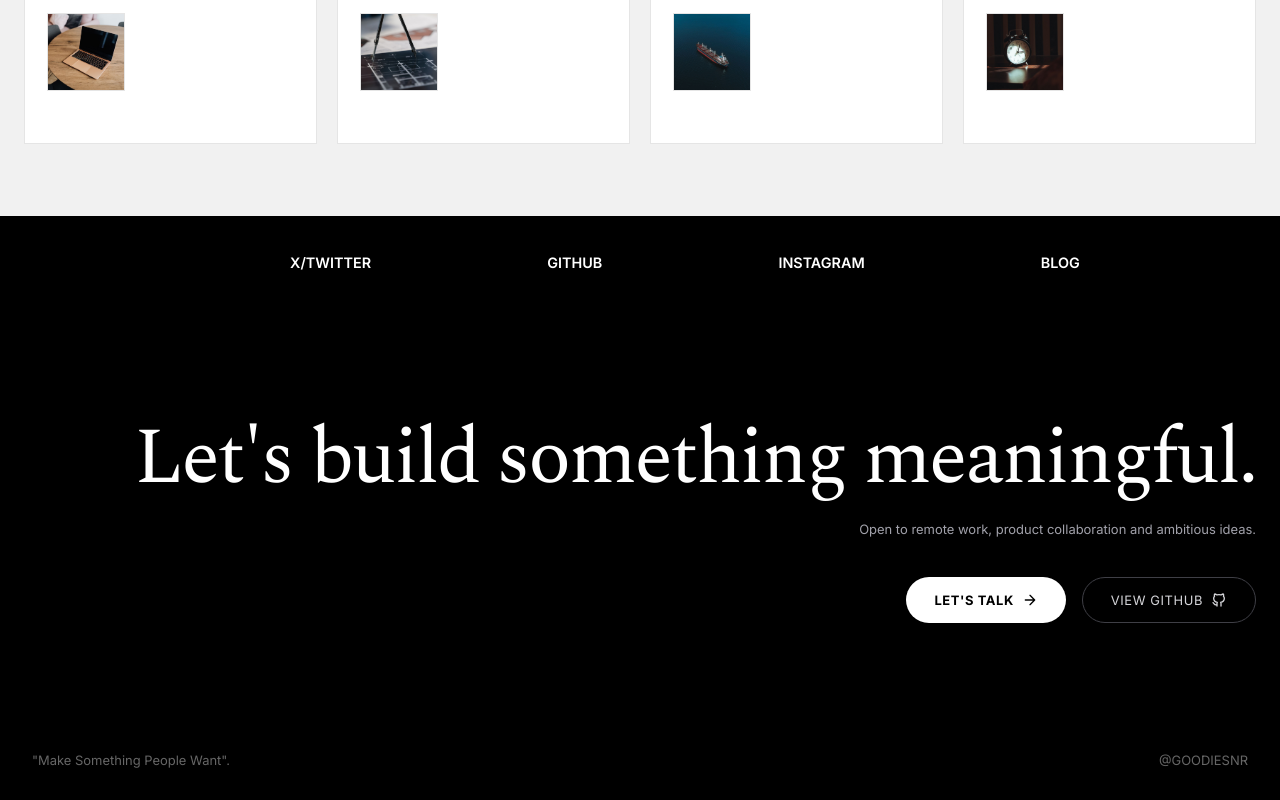
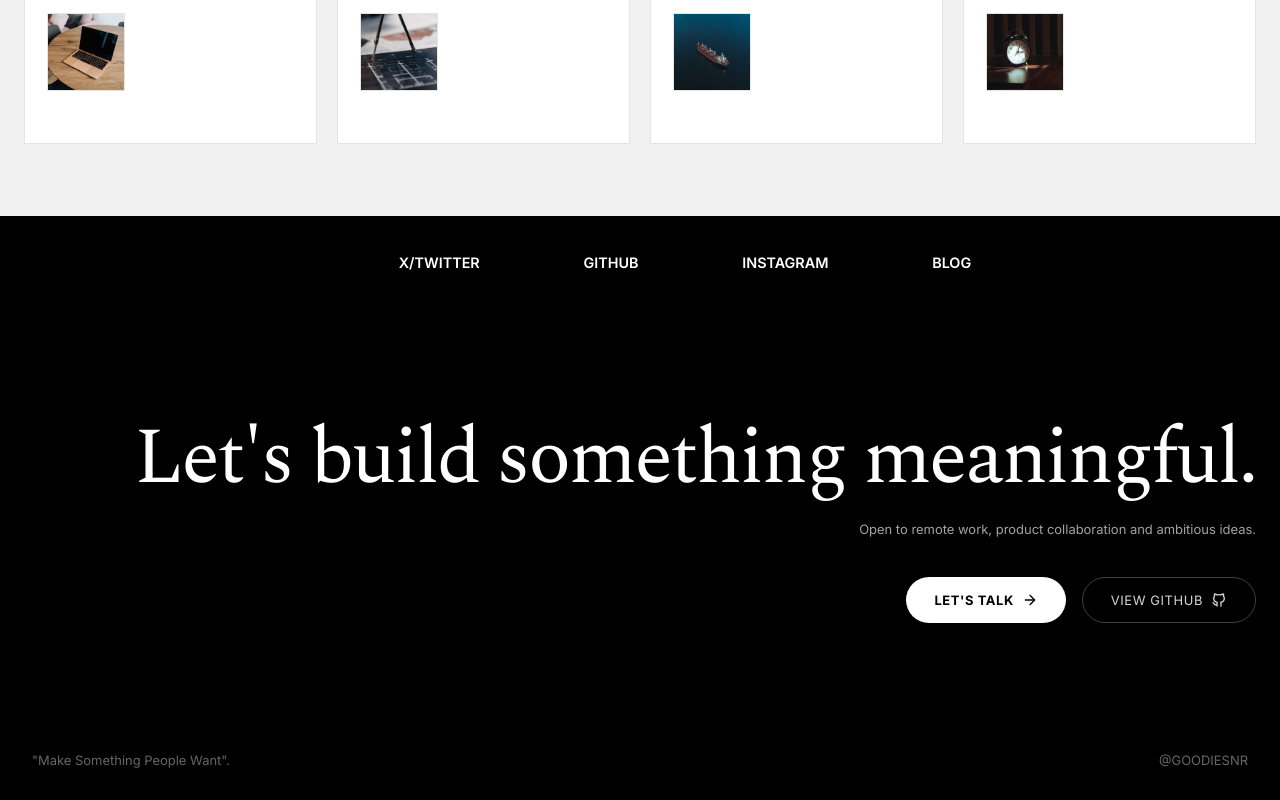
Before and after one commit to goodiesnr/goodiesnr, a React (Vite) app: page / in a window 1280 px wide. Shown: the part 2607-3407 px from the top of the page. Built offline with nearby package versions, Linux system fonts and the light colour scheme.

Commit message:
new updates
Add responsive styles for social text and adjust layout.

```diff
--- a/src/App.css
+++ b/src/App.css
@@ -935,6 +935,15 @@ footer {
   justify-content: space-evenly;
   margin-top: -50px;
   margin-bottom: 150px;
+  min-width: 760px;
+  justify-self: center;
+  justify-items: center;
+}
+
+@media screen and (max-width: 640px) {
+  .socialtext {
+    min-width: 300px;
+  }
 }
 
 .socialtext li {
```
